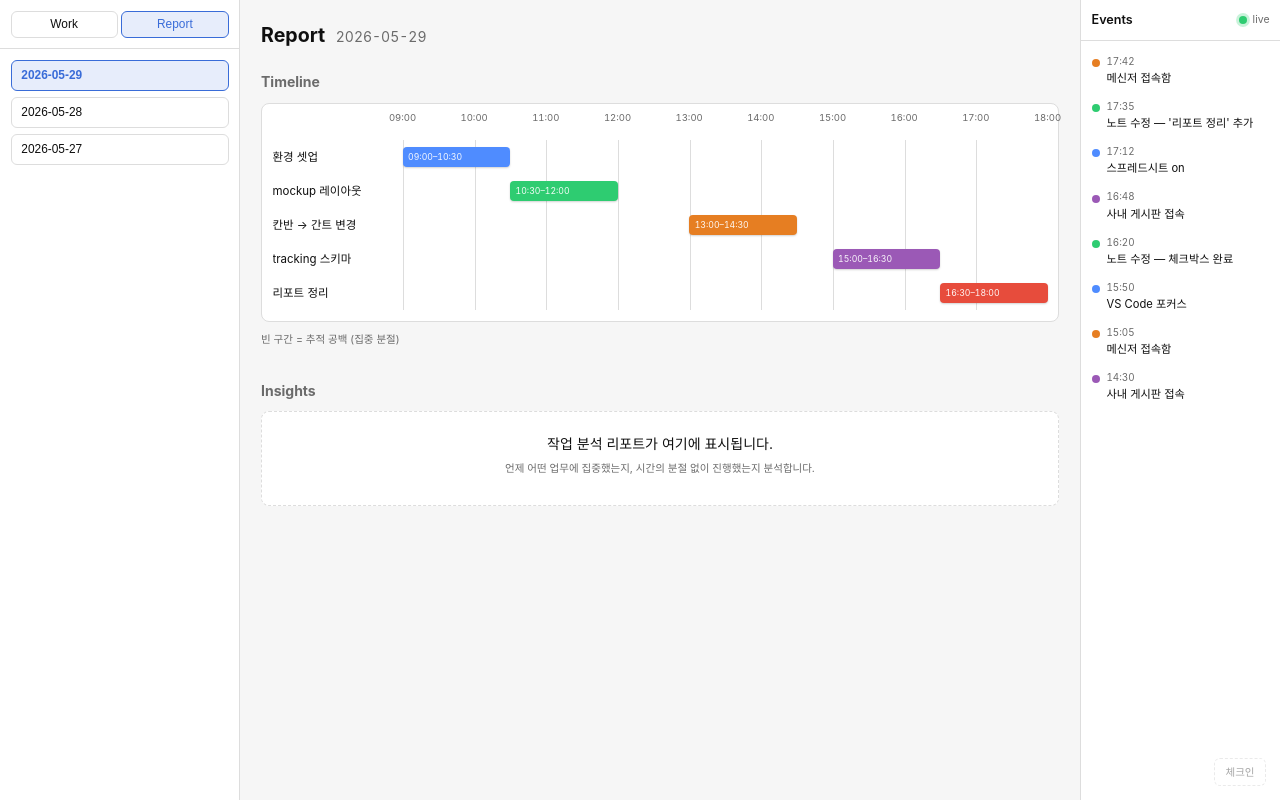
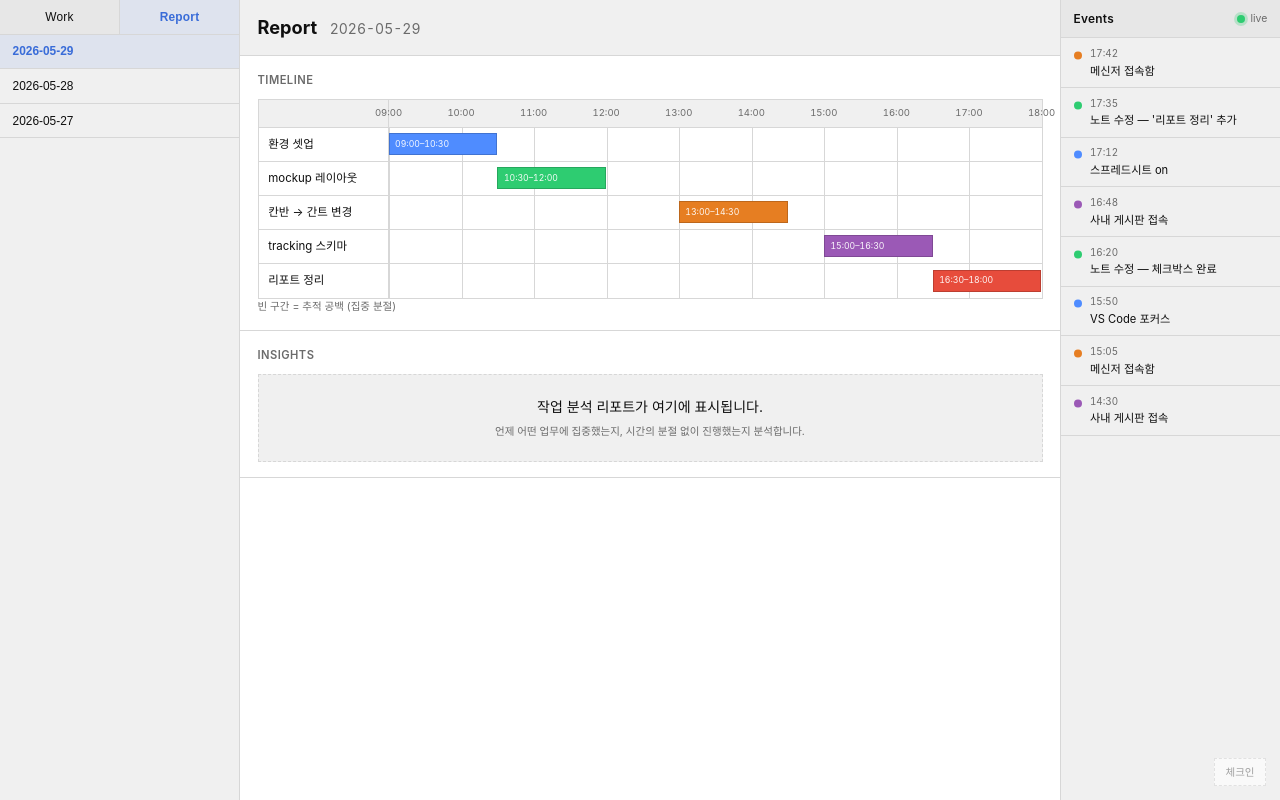
Before and after one commit to Uniaut/whatchadoin, a React (Vite) app: page / in a window 1280 px wide. Both pictures are taken after a click on the button "Report". Built offline with nearby package versions, Linux system fonts and the light colour scheme.

Commit message:
test minimalistic design

```diff
--- a/src/CheckInWindow.css
+++ b/src/CheckInWindow.css
@@ -5,11 +5,10 @@ html,
   overflow: hidden;
 }
 
+/* gap/margin 없이, 자식들은 각자의 1px 하단선과 padding 으로만 분절된다 */
 .checkin-window {
-  padding: 1.25rem;
   display: flex;
   flex-direction: column;
-  gap: 0.875rem;
   background: var(--surface);
   min-height: 100vh;
 }
--- a/src/app-view/App.css
+++ b/src/app-view/App.css
@@ -6,12 +6,13 @@
   /* light theme tokens */
   --bg: #f6f6f6;
   --surface: #ffffff;
-  --surface-2: #eeeeee;
+  --surface-2: #f0f0f0;
+  --surface-3: #e7e7e7;
   --text: #0f0f0f;
   --text-muted: #6b6b6b;
-  --border: #dddddd;
+  --border: #d7d7d7;
   --accent: #396cd8;
-  --accent-soft: rgba(57, 108, 216, 0.12);
+  --accent-soft: rgba(57, 108, 216, 0.1);
 
   color: var(--text);
   background-color: var(--bg);
@@ -22,6 +23,7 @@
   -moz-osx-font-smoothing: grayscale;
 }
 
+/* ---------- reset: strip default UA margins so spacing comes only from padding + borders ---------- */
 * {
   box-sizing: border-box;
 }
@@ -30,34 +32,134 @@ html,
 body,
 #root {
   margin: 0;
+  padding: 0;
   height: 100%;
 }
 
+h1,
+h2,
+h3,
+p,
+ul,
+ol,
+li,
+figure {
+  margin: 0;
+  padding: 0;
+}
+
+ul {
+  list-style: none;
+}
+
 /* ---------- 3-column layout ---------- */
+/* 컬럼 사이는 오직 1px 세로선으로만 구분하고, 컬럼별 배경색으로 구분감을 준다 */
 .layout {
   display: grid;
-  grid-template-columns: 240px 1fr 200px;
+  grid-template-columns: 240px 1fr 220px;
   height: 100vh;
   overflow: hidden;
+  background-color: var(--bg);
 }
 
 .left-sidebar,
 .right-sidebar {
+  background-color: var(--surface-2);
+  overflow-y: auto;
+  display: flex;
+  flex-direction: column;
+}
+
+.left-sidebar {
+  border-right: 1px solid var(--border);
+}
+
+.right-sidebar {
+  border-left: 1px solid var(--border);
+  overflow: hidden;
+}
+
+.main {
   background-color: var(--surface);
   overflow-y: auto;
 }
 
-.left-sidebar {
-  border-right: 1px solid var(--border);
+/* ---------- left sidebar ---------- */
+/* 탭 두 개를 gap 없이 1px 세로선으로만 분절한 세그먼트 컨트롤 */
+.tab-switcher {
   display: flex;
-  flex-direction: column;
+  border-bottom: 1px solid var(--border);
 }
 
-.right-sidebar {
-  border-left: 1px solid var(--border);
-  display: flex;
-  flex-direction: column;
-  overflow: hidden;
+.tab-btn {
+  flex: 1;
+  padding: 0.7rem 0;
+  border: none;
+  border-right: 1px solid var(--border);
+  background: var(--surface-2);
+  color: var(--text-muted);
+  font-size: 0.85rem;
+  font-weight: 500;
+  letter-spacing: 0.02em;
+  cursor: pointer;
+  transition: background 0.12s, color 0.12s;
+}
+
+.tab-btn:last-child {
+  border-right: none;
+}
+
+.tab-btn:hover {
+  background: var(--surface-3);
+  color: var(--text);
+}
+
+.tab-btn.active {
+  background: var(--accent-soft);
+  color: var(--accent);
+  font-weight: 600;
+}
+
+.left-sidebar-body {
+  flex: 1;
+  padding: 0.9rem;
+}
+
+.placeholder-text {
+  color: var(--text-muted);
+  font-style: italic;
+  display: block;
+  text-align: center;
+  padding-top: 1.5rem;
+}
+
+/* 날짜 목록: li 마다 하단 1px 선으로만 구분, 선택은 배경색 주입으로 표현 */
+.date-list {
+  flex: 1;
+}
+
+.date-item {
+  width: 100%;
+  text-align: left;
+  padding: 0.7rem 0.9rem;
+  border: none;
+  border-bottom: 1px solid var(--border);
+  background: var(--surface-2);
+  color: var(--text);
+  font-size: 0.85rem;
+  font-variant-numeric: tabular-nums;
+  cursor: pointer;
+  transition: background 0.12s, color 0.12s;
+}
+
+.date-item:hover {
+  background: var(--surface-3);
+}
+
+.date-item.active {
+  background: var(--accent-soft);
+  color: var(--accent);
+  font-weight: 600;
 }
 
 /* ---------- right sidebar: event list ---------- */
@@ -65,140 +167,58 @@ body,
   display: flex;
   align-items: center;
   justify-content: space-between;
-  padding: 0.75rem;
+  padding: 0.7rem 0.9rem;
+  background: var(--surface-3);
   border-bottom: 1px solid var(--border);
 }
 
 .events-title {
-  font-size: 0.9rem;
+  font-size: 0.85rem;
   font-weight: 600;
+  letter-spacing: 0.02em;
 }
 
 .event-list {
-  list-style: none;
-  margin: 0;
-  padding: 0.5rem 0;
   overflow-y: auto;
   flex: 1;
 }
 
+/* 이벤트 항목: 하단 1px 선으로만 구분, 내부는 오직 padding으로 정렬 */
 .event-item {
   display: grid;
   grid-template-columns: auto 1fr;
-  gap: 0.5rem;
-  padding: 0.5rem 0.75rem;
+  align-items: start;
+  padding: 0.6rem 0.9rem;
+  border-bottom: 1px solid var(--border);
+  background: var(--surface-2);
 }
 
 .event-dot {
   width: 8px;
   height: 8px;
   border-radius: 50%;
-  margin-top: 0.3rem;
+  /* margin 대신 transform 으로 첫 줄 텍스트에 정렬 */
+  transform: translateY(0.32rem);
 }
 
 .event-body {
   display: flex;
   flex-direction: column;
-  gap: 0.1rem;
   min-width: 0;
+  padding-left: 0.6rem;
 }
 
 .event-time {
   font-size: 0.7rem;
   color: var(--text-muted);
   font-variant-numeric: tabular-nums;
+  padding-bottom: 0.15rem;
 }
 
 .event-text {
   font-size: 0.8rem;
   line-height: 1.35;
   word-break: break-word;
-}
-
-.main {
-  overflow-y: auto;
-  padding: 1.5rem;
-}
-
-.placeholder-text {
-  color: var(--text-muted);
-  font-style: italic;
-}
-
-/* ---------- left sidebar ---------- */
-.tab-switcher {
-  display: flex;
-  gap: 0.25rem;
-  padding: 0.75rem;
-  border-bottom: 1px solid var(--border);
-}
-
-.tab-btn {
-  flex: 1;
-  padding: 0.4rem 0;
-  border: 1px solid var(--border);
-  border-radius: 6px;
-  background: var(--surface);
-  color: var(--text);
-  font-size: 0.85rem;
-  font-weight: 500;
-  cursor: pointer;
-  transition: background 0.15s, border-color 0.15s;
-}
-
-.tab-btn:hover {
-  border-color: var(--accent);
-}
-
-.tab-btn.active {
-  background: var(--accent-soft);
-  border-color: var(--accent);
-  color: var(--accent);
-}
-
-.left-sidebar-body {
-  flex: 1;
-  padding: 0.75rem;
-}
-
-.sidebar-placeholder {
-  display: flex;
-  justify-content: center;
-  padding-top: 1.5rem;
-}
-
-.date-list {
-  list-style: none;
-  margin: 0;
-  padding: 0;
-  display: flex;
-  flex-direction: column;
-  gap: 0.4rem;
-}
-
-.date-item {
-  width: 100%;
-  text-align: left;
-  padding: 0.55rem 0.7rem;
-  border: 1px solid var(--border);
-  border-radius: 6px;
-  background: var(--surface);
-  color: var(--text);
-  font-size: 0.85rem;
-  font-variant-numeric: tabular-nums;
-  cursor: pointer;
-  transition: background 0.15s, border-color 0.15s;
-}
-
-.date-item:hover {
-  border-color: var(--accent);
-}
-
-.date-item.active {
-  background: var(--accent-soft);
-  border-color: var(--accent);
-  color: var(--accent);
-  font-weight: 600;
 }
 
 /* ---------- work view ---------- */
@@ -208,24 +228,30 @@ body,
   height: 100%;
 }
 
+/* 헤더/툴바: 배경색 + 하단 1px 선으로 본문과 분리 */
 .editor-toolbar {
   display: flex;
   align-items: center;
   justify-content: space-between;
-  margin-bottom: 0.75rem;
+  padding: 0.7rem 1rem;
+  background: var(--surface-2);
+  border-bottom: 1px solid var(--border);
 }
 
 .editor-title {
-  font-size: 1rem;
+  font-size: 0.95rem;
   font-weight: 600;
 }
 
 .tracking-status {
   display: inline-flex;
   align-items: center;
-  gap: 0.4rem;
   font-size: 0.75rem;
   color: var(--text-muted);
+}
+
+.tracking-label {
+  padding-left: 0.4rem;
 }
 
 .tracking-dot {
@@ -249,25 +275,23 @@ body,
   }
 }
 
+/* 작업 칩: gap 없이 1px 세로선으로만 분절, 활성은 배경색 주입 */
 .task-bar {
   display: flex;
   flex-wrap: wrap;
-  gap: 0.4rem;
-  margin-bottom: 0.75rem;
+  background: var(--surface-2);
+  border-bottom: 1px solid var(--border);
 }
 
 .task-chip {
-  padding: 0.25rem 0.65rem;
-  border: 1px solid var(--border);
-  border-radius: 999px;
+  padding: 0.4rem 0.85rem;
+  border-right: 1px solid var(--border);
   font-size: 0.8rem;
   color: var(--text-muted);
-  background: var(--surface);
   white-space: nowrap;
 }
 
 .task-chip.active {
-  border-color: var(--accent);
   background: var(--accent-soft);
   color: var(--accent);
   font-weight: 600;
@@ -277,23 +301,20 @@ body,
   flex: 1;
   resize: none;
   width: 100%;
-  padding: 1rem;
-  border: 1px solid var(--border);
-  border-radius: 8px;
+  padding: 1.1rem 1.25rem;
+  border: none;
   background: var(--surface);
   color: var(--text);
   font-family: "SF Mono", ui-monospace, Menlo, Monaco, monospace;
   font-size: 0.9rem;
-  line-height: 1.6;
+  line-height: 1.7;
   outline: none;
 }
 
-.markdown-editor:focus {
-  border-color: var(--accent);
-}
-
 .editor-footer {
-  margin-top: 0.5rem;
+  padding: 0.55rem 1rem;
+  background: var(--surface-2);
+  border-top: 1px solid var(--border);
 }
 
 .hint {
@@ -302,41 +323,50 @@ body,
 }
 
 /* ---------- report view ---------- */
+/* 섹션 간 gap 없이 하단 1px 선으로만 분절 */
 .report-view {
   display: flex;
   flex-direction: column;
-  gap: 1.5rem;
 }
 
 .report-header {
   display: flex;
   align-items: baseline;
-  gap: 0.75rem;
+  padding: 1rem 1.25rem;
+  background: var(--surface-2);
+  border-bottom: 1px solid var(--border);
 }
 
 .report-header h1 {
-  margin: 0;
-  font-size: 1.4rem;
+  font-size: 1.3rem;
 }
 
 .report-date {
   color: var(--text-muted);
   font-variant-numeric: tabular-nums;
+  padding-left: 0.9rem;
+}
+
+.report-section {
+  padding: 1.1rem 1.25rem;
+  border-bottom: 1px solid var(--border);
 }
 
 .report-section h2 {
-  margin: 0 0 0.75rem;
-  font-size: 1rem;
+  font-size: 0.8rem;
+  font-weight: 600;
+  letter-spacing: 0.04em;
+  text-transform: uppercase;
   color: var(--text-muted);
+  padding-bottom: 0.75rem;
 }
 
 /* ---------- gantt ---------- */
+/* 막대/격자는 1px 선과 색상 면으로만 표현 (라운드/그림자 없음) */
 .gantt {
   --gantt-label-w: 130px;
   border: 1px solid var(--border);
-  border-radius: 8px;
   background: var(--surface);
-  padding: 0.5rem 0.75rem 0.75rem;
 }
 
 .gantt-row {
@@ -344,6 +374,11 @@ body,
   grid-template-columns: var(--gantt-label-w) 1fr;
   align-items: center;
   height: 34px;
+  border-bottom: 1px solid var(--border);
+}
+
+.gantt-row:last-child {
+  border-bottom: none;
 }
 
 .gantt-label {
@@ -352,7 +387,11 @@ body,
   white-space: nowrap;
   overflow: hidden;
   text-overflow: ellipsis;
-  padding-right: 0.5rem;
+  padding: 0 0.7rem;
+  border-right: 1px solid var(--border);
+  height: 100%;
+  display: flex;
+  align-items: center;
 }
 
 .gantt-track {
@@ -368,8 +407,12 @@ body,
 
 /* 시간축 행 */
 .gantt-axis {
-  height: 26px;
-  margin-bottom: 0.25rem;
+  height: 28px;
+  background: var(--surface-2);
+}
+
+.gantt-axis .gantt-label {
+  background: var(--surface-2);
 }
 
 .gantt-axis-track {
@@ -378,26 +421,26 @@ body,
 
 .gantt-tick {
   position: absolute;
-  top: 0;
-  transform: translateX(-50%);
+  top: 50%;
+  transform: translate(-50%, -50%);
   font-size: 0.68rem;
   color: var(--text-muted);
   font-variant-numeric: tabular-nums;
   white-space: nowrap;
 }
 
+/* 막대: 라운드/그림자 없이 색상 면 + 1px 선만으로 표현 */
 .gantt-bar {
   position: absolute;
   top: 50%;
   transform: translateY(-50%);
-  height: 20px;
+  height: 22px;
   min-width: 2px;
-  border-radius: 4px;
   display: flex;
   align-items: center;
   padding: 0 0.4rem;
   overflow: hidden;
-  box-shadow: 0 1px 2px rgba(0, 0, 0, 0.18);
+  border: 1px solid rgba(0, 0, 0, 0.18);
 }
 
 .gantt-bar-time {
@@ -408,16 +451,20 @@ body,
   opacity: 0.95;
 }
 
+/* insight 영역: 점선 1px 테두리 + padding 만으로 표현 */
 .insights-placeholder {
   border: 1px dashed var(--border);
-  border-radius: 8px;
   padding: 1.5rem;
   text-align: center;
-  background: var(--surface);
+  background: var(--surface-2);
 }
 
 .insights-placeholder p {
-  margin: 0 0 0.5rem;
+  padding-bottom: 0.5rem;
+}
+
+.insights-placeholder p:last-child {
+  padding-bottom: 0;
 }
 
 /* ---------- debug ---------- */
@@ -427,7 +474,6 @@ body,
   right: 1rem;
   padding: 0.4rem 0.75rem;
   border: 1px dashed var(--border);
-  border-radius: 6px;
   background: var(--surface);
   color: var(--text-muted);
   font-size: 0.75rem;
@@ -444,45 +490,51 @@ body,
 
 /* ---------- check-in window ---------- */
 .checkin-title {
-  margin: 0;
-  font-size: 1rem;
+  font-size: 0.95rem;
   font-weight: 600;
+  padding: 0.9rem 1rem;
+  background: var(--surface-2);
+  border-bottom: 1px solid var(--border);
 }
 
+/* 목록은 항목 사이 1px 선으로만 구분 */
 .checkin-task-list {
   display: flex;
   flex-direction: column;
-  gap: 0.4rem;
+  border-bottom: 1px solid var(--border);
 }
 
 .checkin-task-btn {
   width: 100%;
   text-align: left;
-  padding: 0.55rem 0.75rem;
-  border: 1px solid var(--border);
-  border-radius: 6px;
+  padding: 0.65rem 1rem;
+  border: none;
+  border-bottom: 1px solid var(--border);
   background: var(--surface);
   color: var(--text);
   font-size: 0.9rem;
   cursor: pointer;
-  transition: background 0.12s, border-color 0.12s;
+  transition: background 0.12s, color 0.12s;
+}
+
+.checkin-task-btn:last-child {
+  border-bottom: none;
 }
 
 .checkin-task-btn:hover {
-  border-color: var(--accent);
+  background: var(--surface-2);
 }
 
 .checkin-task-btn.selected {
   background: var(--accent-soft);
-  border-color: var(--accent);
   color: var(--accent);
   font-weight: 600;
 }
 
 .checkin-input {
-  padding: 0.55rem 0.75rem;
-  border: 1px solid var(--border);
-  border-radius: 6px;
+  padding: 0.7rem 1rem;
+  border: none;
+  border-bottom: 1px solid var(--border);
   background: var(--surface);
   color: var(--text);
   font-size: 0.9rem;
@@ -492,35 +544,35 @@ body,
 }
 
 .checkin-input:focus {
-  border-color: var(--accent);
+  background: var(--accent-soft);
 }
 
 .checkin-actions {
   display: flex;
-  gap: 0.5rem;
-  justify-content: flex-end;
 }
 
+/* 액션 버튼들: gap 없이 1px 세로선으로만 분절 */
 .checkin-new-btn {
-  padding: 0.55rem 1rem;
-  border: 1px solid var(--border);
-  border-radius: 6px;
-  background: var(--surface);
+  flex: 1;
+  padding: 0.7rem 1rem;
+  border: none;
+  border-right: 1px solid var(--border);
+  background: var(--surface-2);
   color: var(--text);
   font-size: 0.9rem;
   font-weight: 500;
   cursor: pointer;
-  transition: border-color 0.12s;
+  transition: background 0.12s;
 }
 
 .checkin-new-btn:hover {
-  border-color: var(--accent);
+  background: var(--surface-3);
 }
 
 .checkin-submit-btn {
-  padding: 0.55rem 1rem;
+  flex: 1;
+  padding: 0.7rem 1rem;
   border: none;
-  border-radius: 6px;
   background: var(--accent);
   color: #fff;
   font-size: 0.9rem;
@@ -541,13 +593,14 @@ body,
 /* ---------- dark theme ---------- */
 @media (prefers-color-scheme: dark) {
   :root {
-    --bg: #1e1e1e;
-    --surface: #252526;
-    --surface-2: #2d2d30;
+    --bg: #1a1a1a;
+    --surface: #1e1e1e;
+    --surface-2: #252526;
+    --surface-3: #2d2d30;
     --text: #f0f0f0;
     --text-muted: #9a9a9a;
     --border: #3a3a3a;
     --accent: #4f8cff;
-    --accent-soft: rgba(79, 140, 255, 0.18);
+    --accent-soft: rgba(79, 140, 255, 0.16);
   }
 }
--- a/src/components/LeftSidebar.tsx
+++ b/src/components/LeftSidebar.tsx
@@ -17,7 +17,7 @@ function LeftSidebar({
 }: Props) {
   return (
     <aside className="left-sidebar">
-      <div className="tab-switcher">
+      <nav className="tab-switcher">
         <button
           className={`tab-btn ${tab === "work" ? "active" : ""}`}
           onClick={() => onTabChange("work")}
@@ -30,13 +30,12 @@ function LeftSidebar({
         >
           Report
         </button>
-      </div>
+      </nav>
 
-      <div className="left-sidebar-body">
       {tab === "work" ? (
-          <div className="sidebar-placeholder">
+        <section className="left-sidebar-body">
           <span className="placeholder-text">placeholder</span>
-          </div>
+        </section>
       ) : (
         <ul className="date-list">
           {dates.map((date) => (
@@ -53,7 +52,6 @@ function LeftSidebar({
           ))}
         </ul>
       )}
-      </div>
     </aside>
   );
 }
--- a/src/components/ReportView.tsx
+++ b/src/components/ReportView.tsx
@@ -36,16 +36,16 @@ const fmtTime = (t: number) => {
 
 function ReportView({ date }: Props) {
   return (
-    <div className="report-view">
+    <article className="report-view">
       <header className="report-header">
         <h1>Report</h1>
-        <span className="report-date">{date}</span>
+        <time className="report-date">{date}</time>
       </header>
 
       <section className="report-section">
         <h2>Timeline</h2>
 
-        <div className="gantt">
+        <figure className="gantt">
           {/* 시간축 */}
           <div className="gantt-row gantt-axis">
             <div className="gantt-label" />
@@ -83,7 +83,7 @@ function ReportView({ date }: Props) {
               </div>
             </div>
           ))}
-        </div>
+        </figure>
 
         <p className="hint">빈 구간 = 추적 공백 (집중 분절)</p>
       </section>
@@ -97,7 +97,7 @@ function ReportView({ date }: Props) {
           </p>
         </div>
       </section>
-    </div>
+    </article>
   );
 }
 
--- a/src/components/RightSidebar.tsx
+++ b/src/components/RightSidebar.tsx
@@ -31,13 +31,13 @@ const EVENTS: TrackedEvent[] = [
 function RightSidebar() {
   return (
     <aside className="right-sidebar">
-      <div className="events-header">
-        <span className="events-title">Events</span>
+      <header className="events-header">
+        <h2 className="events-title">Events</h2>
         <span className="tracking-status">
           <span className="tracking-dot" />
-          live
+          <span className="tracking-label">live</span>
         </span>
-      </div>
+      </header>
 
       <ul className="event-list">
         {EVENTS.map((ev, i) => (
@@ -46,10 +46,10 @@ function RightSidebar() {
               className="event-dot"
               style={{ background: KIND_COLOR[ev.kind] }}
             />
-            <div className="event-body">
-              <span className="event-time">{ev.time}</span>
+            <p className="event-body">
+              <time className="event-time">{ev.time}</time>
               <span className="event-text">{ev.text}</span>
-            </div>
+            </p>
           </li>
         ))}
       </ul>
```
Also changed, not shown: src/CheckInWindow.tsx (+8 -8 lines), src/components/WorkView.tsx (+12 -12 lines). Lines whose indentation alone changed are shown as unchanged.
